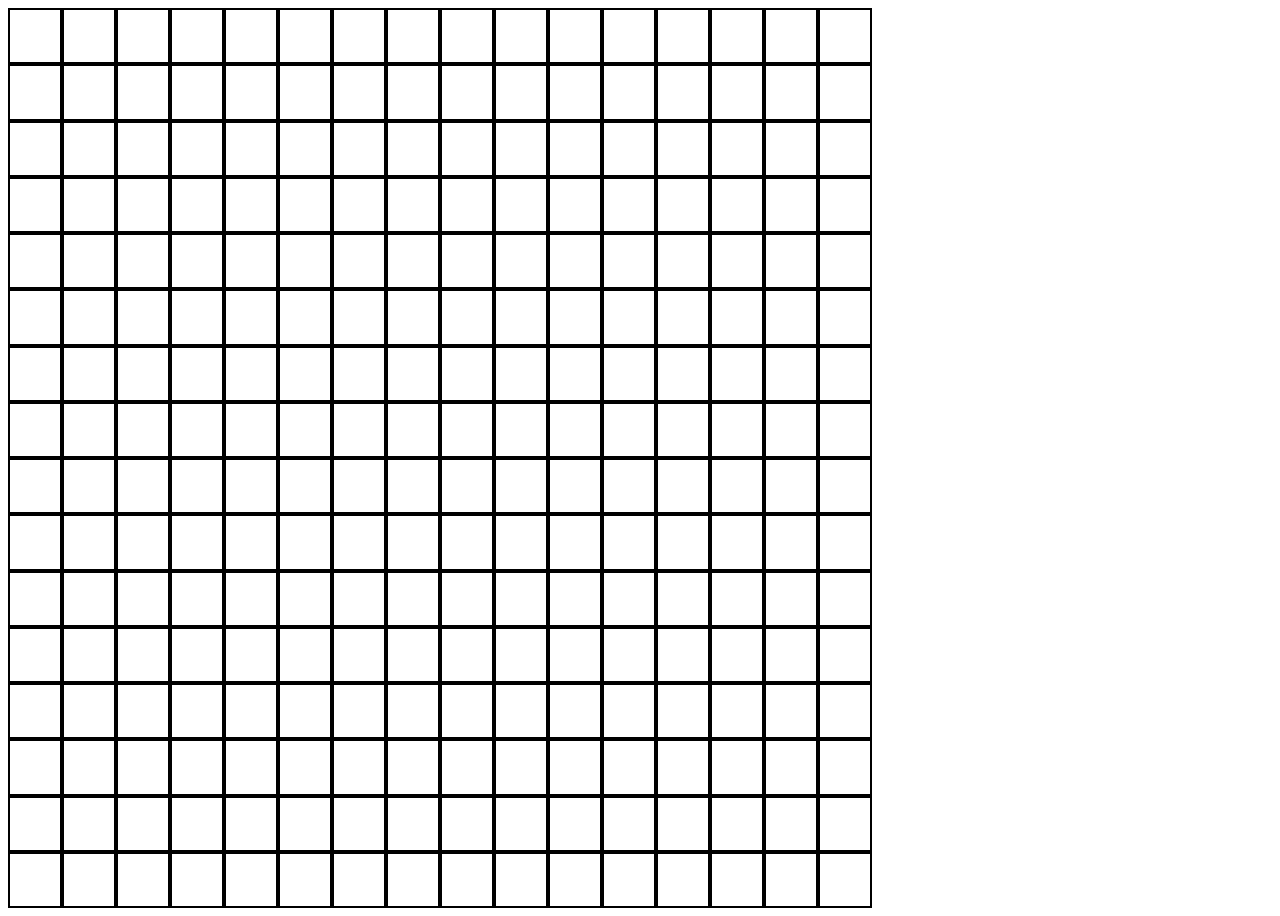
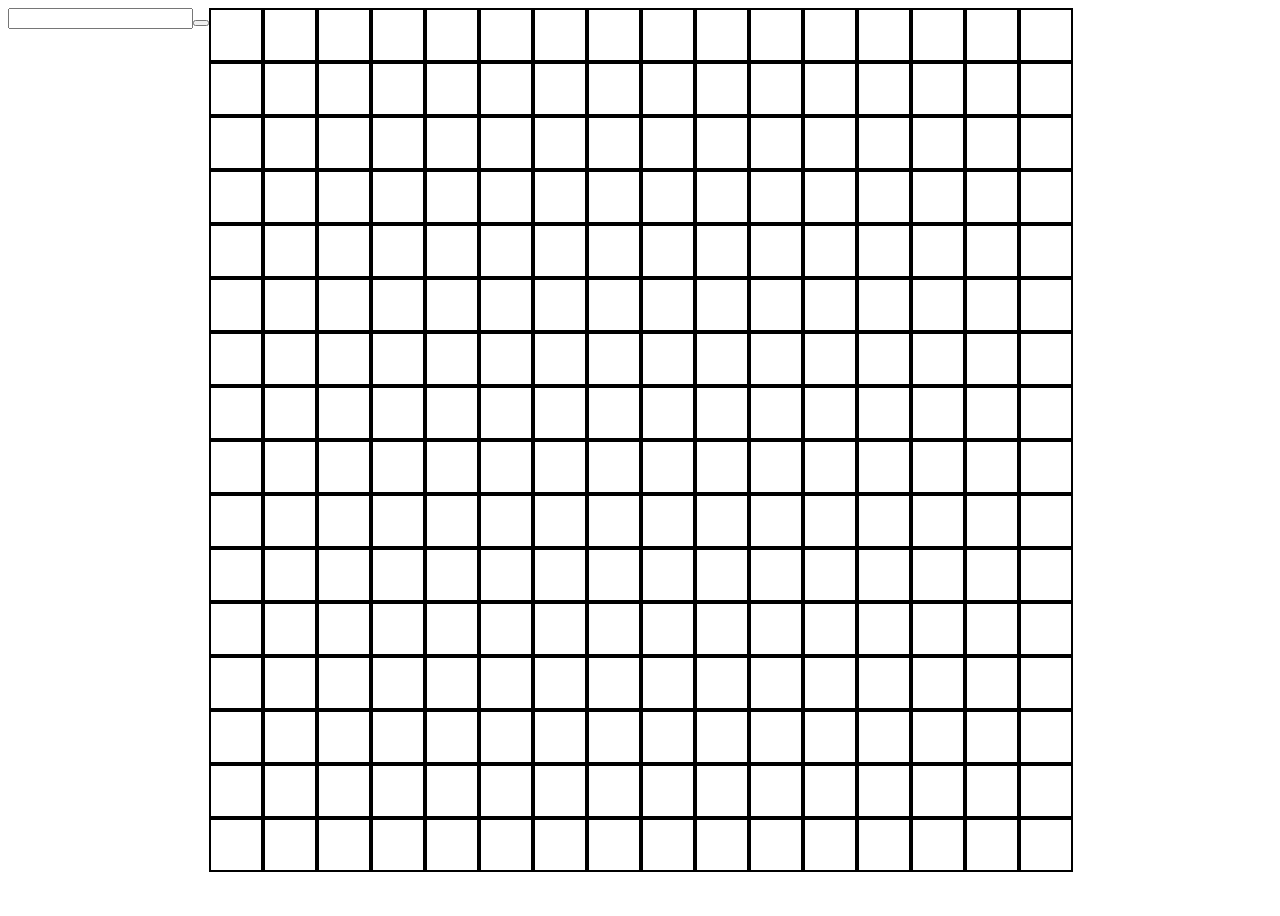
Before and after one commit to mcswe015/etch-a-sketch, a plain HTML site: page index.html in a window 1280 px wide. After the commit the page ends 880 px from the top, so only its background shows below. Drawn offline with Linux system fonts and the light colour scheme.

Commit message:
started adding in input box and button

```diff
--- a/javascript.js
+++ b/javascript.js
@@ -1,10 +1,28 @@
 let parent = document.querySelector("#parent");
+
+let buttonDiv = document.createElement("div");
+
+let input = document.createElement("input");
+
+buttonDiv.appendChild(input);
+
+let button = document.createElement("button");
+
+buttonDiv.appendChild(button);
+
+parent.appendChild(buttonDiv);
+
+let boxDiv=document.createElement("div");
+boxDiv.classList.add("boxdiv");
+parent.appendChild(boxDiv);
+
+
 
 function createDivs(){
     for(let j=1;j<=16;j++){
     let row=document.createElement("div");
     row.classList.add("row");
-    parent.appendChild(row);
+    boxDiv.appendChild(row);
         for(let i=1;i<=16;i++){
             let div = document.createElement("div");
             div.classList.add("boxes");
--- a/stylesheet.css
+++ b/stylesheet.css
@@ -1,20 +1,28 @@
 #parent{
+
+    display: flex;
+    /*flex-direction: column;*/
+
+
+}
+.boxDiv{
 
     display: flex;
     height: 900px;
     width: 900px;
+    flex-direction: row;
 
 }
 .row{
     display: flex;
-    flex-direction: column;
+    flex-direction: row;
     align-items: center;
     justify-content: space-evenly;
 }
 .boxes{
     border: solid 2px black;
     flex-grow:1;
-
+    height:50px;
     width:50px;
     align-items: center;
     justify-content: space-evenly;
```
